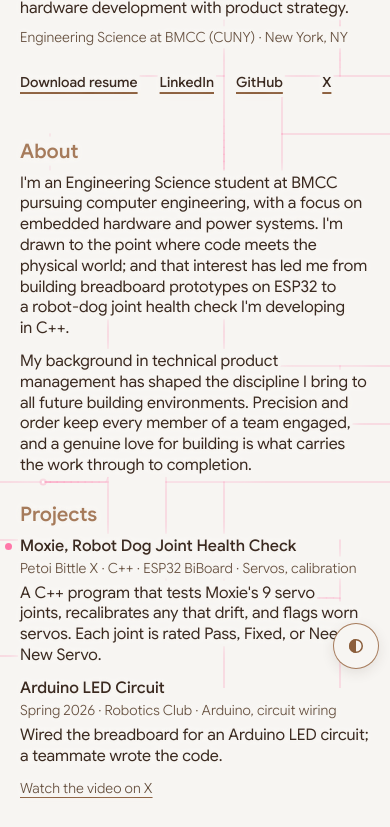
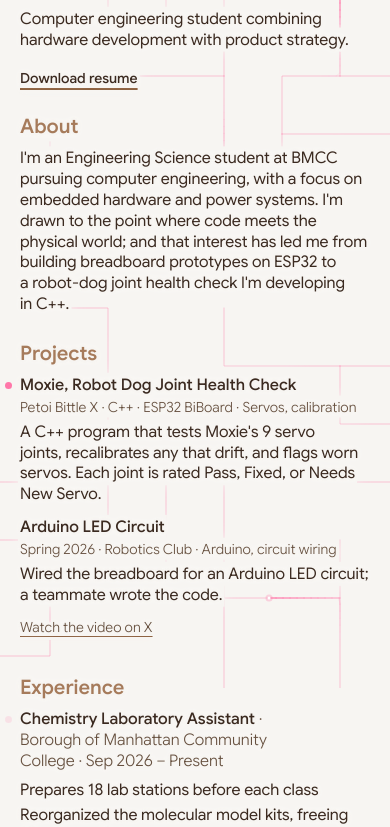
Before and after one commit to jlyturn/jlynn-turner, a plain HTML site: page index.html in a window 390 px wide. Shown: the part 156-983 px from the top of the page. Drawn offline with Linux system fonts and the light colour scheme.

Commit message:
Tighter layout, skills update, favicon

```diff
--- a/app.js
+++ b/app.js
@@ -39,7 +39,7 @@
   var reduce = window.matchMedia("(prefers-reduced-motion: reduce)");
   // Directions: 0 right, 1 down, 2 left, 3 up; the opposite of d is (d + 2) % 4.
   var DX = [1, 0, -1, 0], DY = [0, 1, 0, -1], TAIL = 120;
-  var net = null, comets = [], dpr = 1, VW = 0, VH = 0, K = 0;
+  var net = null, comets = [], dpr = 1, VW = 0, VH = 0;
   var col = { trace: "rgba(255,119,169,0.4)", hi: "rgba(255,119,169,0.9)", glow: "rgba(255,119,169,0.1)" };
   var px = 0, py = 0, pointOn = false, lensA = 0, LR = 190;
   var lc = document.createElement("canvas"), lx = lc.getContext("2d");
@@ -222,7 +222,7 @@
 
   function draw() {
     if (!net) return;
-    var oy = window.scrollY * K, ch = net.chains, i, c;
+    var oy = 0, ch = net.chains, i, c;
     ctx.setTransform(dpr, 0, 0, dpr, 0, 0);
     ctx.clearRect(0, 0, VW, VH);
     var lensOn = lensA > 0.01 && !reduce.matches;
@@ -296,9 +296,7 @@
       VW = w; VH = h; dpr = nd;
       cv.width = Math.round(w * dpr); cv.height = Math.round(h * dpr);
     }
-    K = 0;
-    var docH = Math.max(document.documentElement.scrollHeight, document.body.scrollHeight);
-    var need = VH + Math.max(0, docH - window.innerHeight) * K + 40;
+    var need = VH + 40;
     if (!net || net.W !== VW || net.H < need) { net = build(VW, need + 240); seedComets(); }
     readBoxes();
     LR = VW < 600 ? 130 : 190;
@@ -308,7 +306,12 @@
   }
   function point(e) { px = e.clientX; py = e.clientY; pointOn = true; }
 
-  window.addEventListener("scroll", requestDraw, { passive: true });
+  // The side columns are sticky on wide screens, so their text moves against the page while scrolling:
+  // re-measure the text boxes on every scroll (window or side column) so lines never run through words.
+  function onScroll() { readBoxes(); requestDraw(); }
+  window.addEventListener("scroll", onScroll, { passive: true });
+  var sides = document.querySelectorAll(".x-side");
+  for (var si = 0; si < sides.length; si++) sides[si].addEventListener("scroll", onScroll, { passive: true });
   window.addEventListener("resize", measure, { passive: true });
   window.addEventListener("pointermove", function (e) { if (e.pointerType !== "touch") point(e); }, { passive: true });
   window.addEventListener("pointerdown", point, { passive: true });
--- a/index.html
+++ b/index.html
@@ -7,6 +7,9 @@
     <meta name="description" content="J'Lynn Turner, computer engineering student at BMCC (CUNY): embedded hardware, power systems and product strategy." />
     <meta name="referrer" content="strict-origin-when-cross-origin" />
     <link rel="preload" href="fonts/google-sans-latin.woff2" as="font" type="font/woff2" crossorigin />
+    <link rel="icon" href="favicon.svg" type="image/svg+xml" />
+    <link rel="icon" href="favicon.ico" sizes="32x32" />
+    <link rel="apple-touch-icon" href="apple-touch-icon.png" />
     <link rel="stylesheet" href="styles.css" />
     <script src="app.js" defer></script>
   </head>
@@ -22,12 +25,8 @@
           <p class="x-legend">See a blinking pink dot? That's something I'm working on! Tap its link to follow along as it comes together.</p>
           <h1>J'Lynn Turner</h1>
           <p class="x-title">Computer engineering student combining hardware development with product strategy.</p>
-          <p class="x-where">Engineering Science at BMCC (CUNY) · New York, NY</p>
-          <nav class="x-links" aria-label="Links">
+          <nav class="x-links x-resume" aria-label="Resume">
             <a href="JLynn_Turner_Resume.pdf" download>Download resume</a>
-            <a href="https://www.linkedin.com/in/jlynn-turner" target="_blank" rel="noopener noreferrer">LinkedIn</a>
-            <a href="https://github.com/jlyturn" target="_blank" rel="noopener noreferrer">GitHub</a>
-            <a href="https://x.com/talesfromturner" target="_blank" rel="noopener noreferrer">X</a>
           </nav>
         </header>
 
@@ -37,7 +36,6 @@
           </div>
           <div class="prose">
             <p>I'm an Engineering Science student at BMCC pursuing computer engineering, with a focus on embedded hardware and power systems. I'm drawn to the point where code meets the physical world; and that interest has led me from building breadboard prototypes on ESP32 to a robot-dog joint health check I'm developing in C++.</p>
-            <p>My background in technical product management has shaped the discipline I bring to all future building environments. Precision and order keep every member of a team engaged, and a genuine love for building is what carries the work through to completion.</p>
           </div>
         </section>
 
@@ -101,8 +99,11 @@
               <p>Led task planning and technical documentation for a 48-hour AI build.</p>
             </li>
           </ul>
+          <nav class="x-links x-links-comp" aria-label="LinkedIn and GitHub">
+            <a href="https://www.linkedin.com/in/jlynn-turner" target="_blank" rel="noopener noreferrer">LinkedIn</a>
+            <a href="https://github.com/jlyturn" target="_blank" rel="noopener noreferrer">GitHub</a>
+          </nav>
         </section>
-
         </aside>
         <aside class="x-side x-side-l" aria-label="Skills and education">
         <section class="section" id="skills">
@@ -111,13 +112,13 @@
           </div>
           <div class="x-skills">
           <dl>
-          <div><dt>Hardware</dt><dd>Arduino, ESP32, breadboard prototyping, circuit wiring, servo calibration</dd></div>
-          <div><dt>Programming</dt><dd>C++</dd></div>
-          <div><dt>AI Tools</dt><dd>Claude, Gemini, Grok, Hark, Hermes, Perplexity</dd></div>
+          <div><dt>Hardware</dt><dd>Arduino, ESP32, breadboard, circuit wiring, servos</dd></div>
+          <div><dt>Programming</dt><dd>C++, Next.js, React Native, TypeScript</dd></div>
           </dl>
           <dl>
-          <div><dt>Development Tools</dt><dd>Antigravity, Git and GitHub, OpenCode, VS Code, Windsurf</dd></div>
-      </dl>
+          <div><dt>Development Tools</dt><dd>Antigravity, Git and GitHub, VS Code</dd></div>
+          <div><dt>AI Tools</dt><dd>Claude, Hark, Hermes</dd></div>
+          </dl>
           </div>
         </section>
 
@@ -132,7 +133,6 @@
         </section>
         </aside>
       </main>
-      <p class="x-thanks">Thank you for stopping by. I hope you'll check back as these builds come together.</p>
       <footer class="foot">
         <p>© 2026 J'Lynn Turner</p>
       </footer>
--- a/styles.css
+++ b/styles.css
@@ -40,8 +40,6 @@
   --type-body: var(--weight-regular) var(--size-body)/var(--lh) var(--sans);
   --type-body-strong: var(--weight-medium) var(--size-body)/var(--lh) var(--sans);
   --type-title: var(--weight-regular) var(--size-title)/var(--lh) var(--sans);
-  --ease-out: cubic-bezier(0.23, 1, 0.32, 1);
-  --dur-quick: 160ms;
   --page-max: 720px;
   --gutter: clamp(20px, 5vw, 32px);
   --tap: 44px;
@@ -139,7 +137,6 @@ h1, h2, h3, p, li, dd, dt { overflow-wrap: break-word; }
 .x-intro { position: relative; display: grid; gap: 10px; padding-bottom: clamp(28px, 4vw, 40px); }
 .x-intro h1 { font: 700 clamp(30px, 1.6vw + 24px, 40px)/1.15 var(--sans); color: var(--x-dark-choc); padding-right: 52px; }
 .x-title { font-size: var(--size-prose); color: var(--text-primary); max-width: 52ch; }
-.x-where { font-family: var(--x-flex); font-weight: 300; font-size: var(--size-small); color: var(--text-secondary); }
 .x-links { display: flex; flex-wrap: wrap; gap: 0 22px; margin-top: 4px; }
 .x-links a {
   display: inline-flex; align-items: center; justify-content: center; min-height: var(--tap); min-width: var(--tap);
@@ -189,8 +186,6 @@ h1, h2, h3, p, li, dd, dt { overflow-wrap: break-word; }
   .x-intro h1 { grid-row: 2; grid-column: 1; padding-right: 0; }
   .x-intro .x-theme { position: static; grid-row: 2; grid-column: 2; align-self: center; margin-right: -10px; }
 }
-/* Thank-you line above the footer. */
-.x-thanks { font: var(--type-body); font-family: var(--x-flex); color: var(--text-secondary); margin: 4px 0 10px; max-width: 60ch; }
 /* A small, quiet link under an entry, with a 44px tap target. */
 .x-watch {
   display: inline-flex; align-items: center; min-height: var(--tap);
@@ -249,24 +244,35 @@ h1, h2, h3, p, li, dd, dt { overflow-wrap: break-word; }
   .x-side-r { grid-column: 3; }
   .x-side .section:first-child { padding-top: 0; }
   .x-skills { column-gap: 28px; }
-  .x-thanks, .foot { grid-column: 2; }
+  .foot { grid-column: 2; }
 }
 
-/* Theme switch: a small floating circle on the right edge, always in reach, tap to flip light/dark. */
+/* Resume: one plain link under the one-line headline. */
+.x-resume { margin-top: -4px; }
+.x-resume a { justify-content: flex-start; }
+
+/* Theme switch: top left of the page, its own small row above the key. Follows the system until tapped. */
 .x-intro .x-theme, .x-theme {
-  position: fixed; top: 50%; right: max(12px, env(safe-area-inset-right, 0px)); transform: translateY(-50%);
-  z-index: 5; width: 40px; height: 40px; margin: 0; grid-row: auto; grid-column: auto;
-  background: var(--fill-primary-on); color: var(--x-brown);
-  box-shadow: 0 0 0 1px var(--x-hazelnut), 0 4px 14px rgba(59, 42, 32, 0.12);
+  position: static; justify-self: start; grid-row: auto; grid-column: 1 / -1;
+  width: var(--tap); height: var(--tap); margin: -10px 0 -12px -12px; transform: none;
+  background: transparent; color: var(--x-brown); box-shadow: none;
 }
-.x-theme:hover { background: var(--fill-primary-on); color: var(--x-pink); }
+.x-theme:hover { background: var(--hover-wash); color: var(--x-pink); }
 .x-intro h1 { padding-right: 0; }
 .x-intro .x-legend { max-width: none; }
-@media (max-width: 600px) { .x-intro h1 { grid-column: 1 / -1; } }
-/* Phones: the circle sits low on the right side, in thumb reach, clear of the reading line. */
 @media (max-width: 600px) {
-  .x-intro .x-theme, .x-theme { top: auto; bottom: calc(20px + env(safe-area-inset-bottom, 0px)); transform: none; width: 44px; height: 44px; }
+  .x-intro h1 { grid-column: 1 / -1; }
+  .x-intro .x-legend { grid-row: auto; }
 }
+
+/* LinkedIn and GitHub: plain links directly under Competitions. */
+.x-links-comp { margin-top: 8px; }
+.x-links-comp a { justify-content: flex-start; min-width: 0; }
+
 /* No visible scroll bars anywhere; the page and side columns still scroll normally. */
 html { scrollbar-width: none; }
 html::-webkit-scrollbar, body::-webkit-scrollbar { display: none; }
+
+/* About sits right under the resume link: no extra gap between the intro and About. */
+.x-intro { padding-bottom: 0; }
+#about { padding-top: 8px; }
```
Also changed, not shown: apple-touch-icon.png (added), favicon.ico (added), favicon.svg (added), 1 other file.
